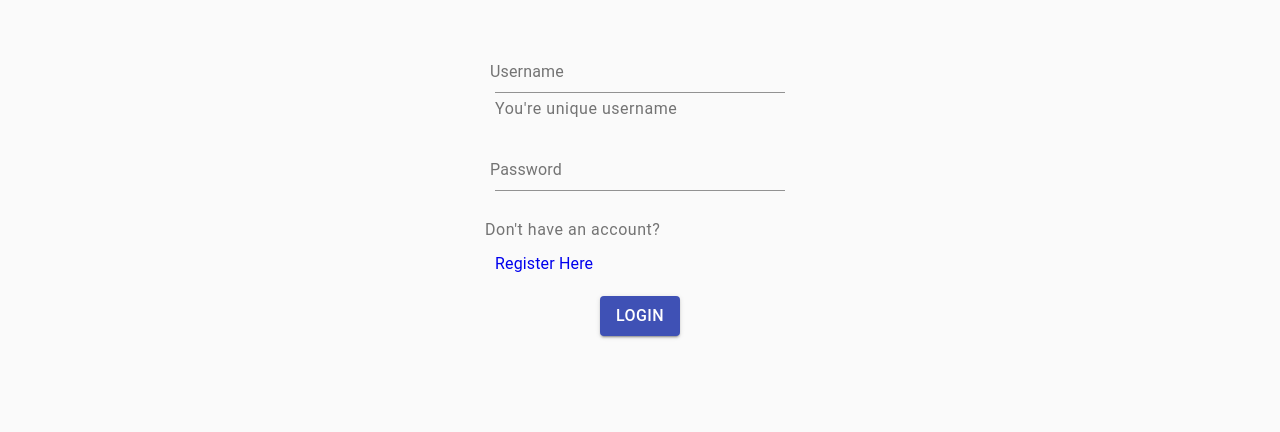
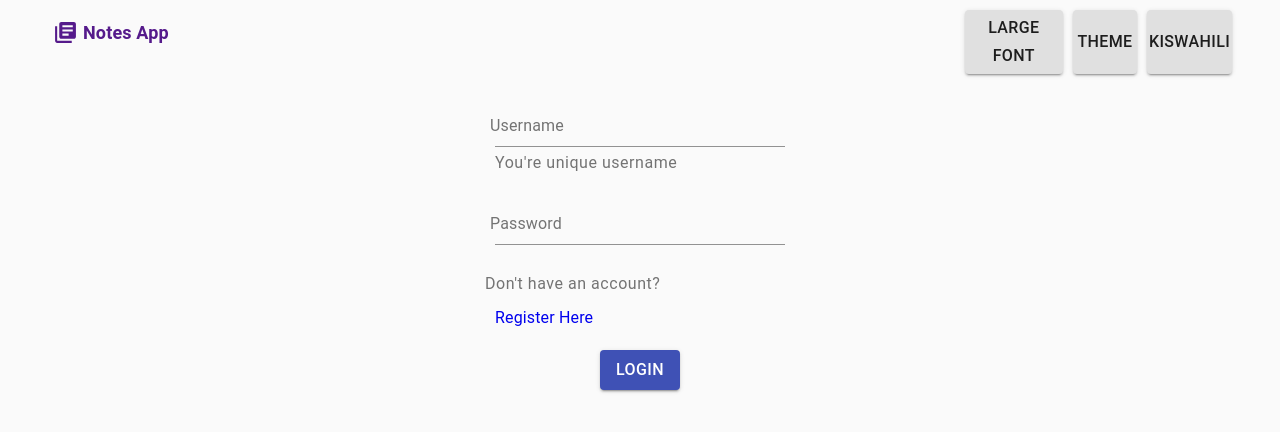
Before and after one commit to paulonteri/notes, a React (Create React App) app in the folder Frontend/: page /#/login in a window 1280 px wide. Shown: the top 432 px of the page. Built offline with nearby package versions, Linux system fonts and the light colour scheme.

Commit message:
unauthenticated header

```diff
--- a/Frontend/src/App.js
+++ b/Frontend/src/App.js
@@ -78,9 +78,7 @@ function App() {
     setisLargeFont(true);
     localStorage.setItem("largeFont", true);
 
-    const mediumElements = document.querySelectorAll(
-      "div, p, span, input, label"
-    );
+    const mediumElements = document.querySelectorAll("p, span, input, label");
     mediumElements.forEach((element) => {
       element.setAttribute("style", "font-size: large !important");
     });
@@ -96,9 +94,7 @@ function App() {
     setisLargeFont(false);
     localStorage.setItem("largeFont", false);
 
-    const mediumElements = document.querySelectorAll(
-      "div, p, span, input, label"
-    );
+    const mediumElements = document.querySelectorAll("p, span, input, label");
     mediumElements.forEach((element) => {
       element.style.cssText = "font-size: medium !important";
     });
--- a/Frontend/src/components/Header.js
+++ b/Frontend/src/components/Header.js
@@ -208,7 +208,104 @@ const Header = (props) => {
           ) : null}
         </>
       ) : (
-        <Container style={{ height: 20 }} />
+        <>
+          <Container>
+            {!matches ? (
+              <Link
+                disabled
+                style={{
+                  // backgroundColor: "red",
+                  display: "flex",
+                  flexDirection: "row",
+                  alignContent: "center",
+                }}
+              >
+                <LibraryBooksIcon
+                  style={{
+                    marginTop: props.isLargeFont ? 32 : 15,
+                    fontSize: props.isLargeFont ? 35 : 25,
+                    marginRight: props.isLargeFont ? 10 : 5,
+                  }}
+                />
+                <h2>
+                  {props.isKiswahili ? "Programu ya maandishi" : "Notes App"}
+                </h2>
+              </Link>
+            ) : (
+              <Container className={classes.topContainer}>
+                <Link
+                  disabled
+                  style={{
+                    display: "flex",
+                    flexDirection: "row",
+                    alignContent: "center",
+                  }}
+                >
+                  <LibraryBooksIcon
+                    style={{
+                      marginTop: props.isLargeFont ? 32 : 15,
+                      fontSize: props.isLargeFont ? 35 : 25,
+                      marginRight: props.isLargeFont ? 10 : 5,
+                    }}
+                  />
+                  <h2>
+                    {props.isKiswahili ? "Programu ya maandishi" : "Notes App"}
+                  </h2>
+                </Link>
+                <div onClick={onIconClick}>
+                  <MenuIcon
+                    style={{ fontSize: 50, margin: 17, color: "purple" }}
+                  />
+                </div>
+              </Container>
+            )}
+          </Container>
+          {!matches || isVisible ? (
+            <Container
+              className={matches ? classes.buttonsSmall : classes.buttons}
+            >
+              <Button
+                size="small"
+                className={matches ? classes.buttonSmall : classes.button}
+                variant="contained"
+                onClick={() => {
+                  onIconClick();
+                  props.handleFont();
+                }}
+              >
+                {!props.isLargeFont
+                  ? props.isKiswahili
+                    ? "Herufi kubwa"
+                    : "Large font"
+                  : props.isKiswahili
+                  ? "Herufi Ndogo "
+                  : "Small font"}
+              </Button>
+              <Button
+                size="small"
+                className={matches ? classes.buttonSmall : classes.button}
+                variant="contained"
+                onClick={() => {
+                  onIconClick();
+                  props.handleThemeChange();
+                }}
+              >
+                {props.isKiswahili ? "Rangi" : "Theme"}
+              </Button>
+              <Button
+                size="small"
+                className={matches ? classes.buttonSmall : classes.button}
+                variant="contained"
+                onClick={() => {
+                  onIconClick();
+                  props.handleLanguageChange();
+                }}
+              >
+                {props.isKiswahili ? "Kingereza / English" : "Kiswahili"}
+              </Button>
+            </Container>
+          ) : null}
+        </>
       )}
     </Container>
   );
--- a/Frontend/src/components/PrivateRoute.js
+++ b/Frontend/src/components/PrivateRoute.js
@@ -16,9 +16,9 @@ const PrivateRoute = ({
       {...rest}
       render={(props) => {
         if (
-          isAuthenticated ||
-          !process.env.NODE_ENV ||
-          process.env.NODE_ENV === "development"
+          isAuthenticated // ||
+          // !process.env.NODE_ENV ||
+          // process.env.NODE_ENV === "development"
         ) {
           return (
             <Component
```
